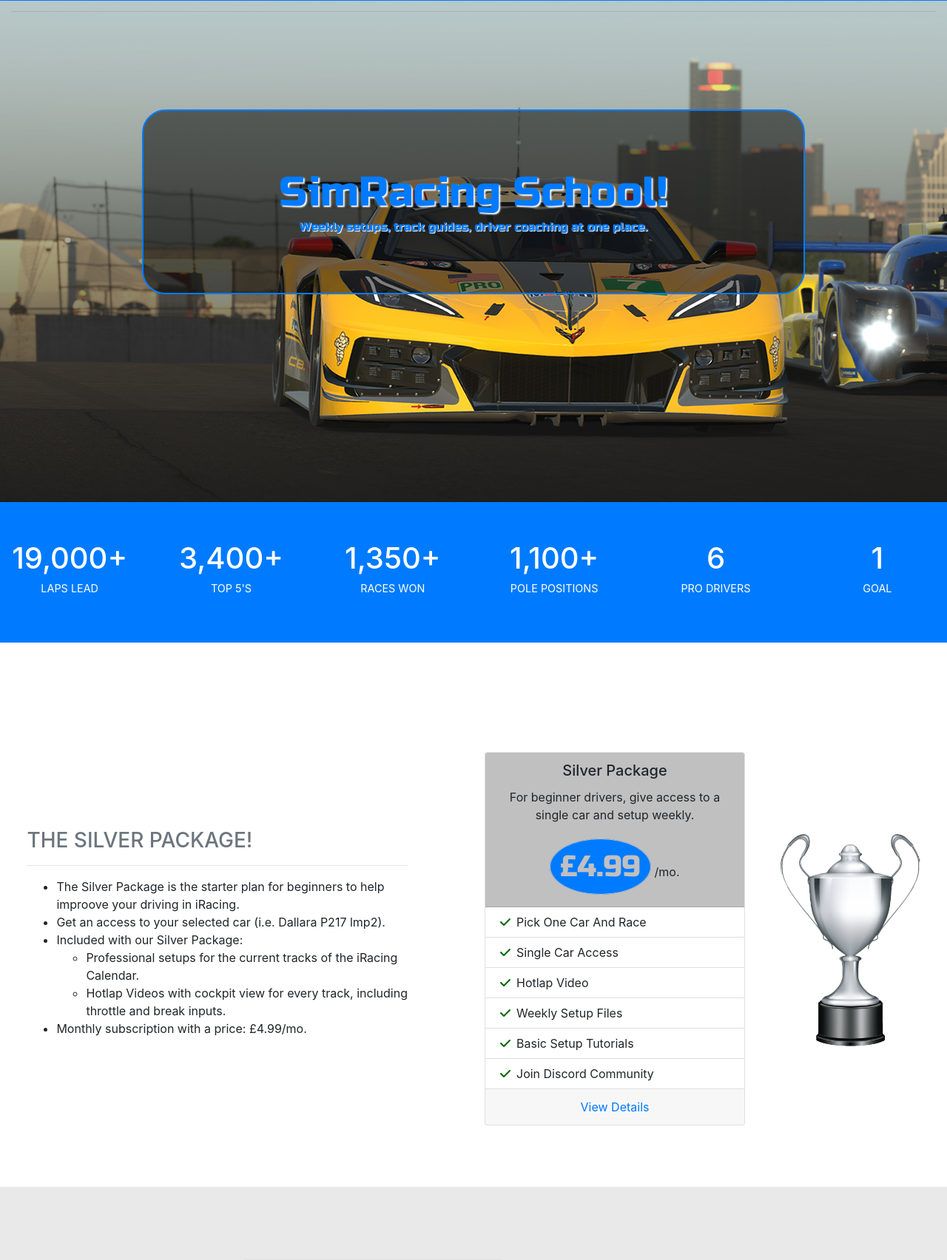
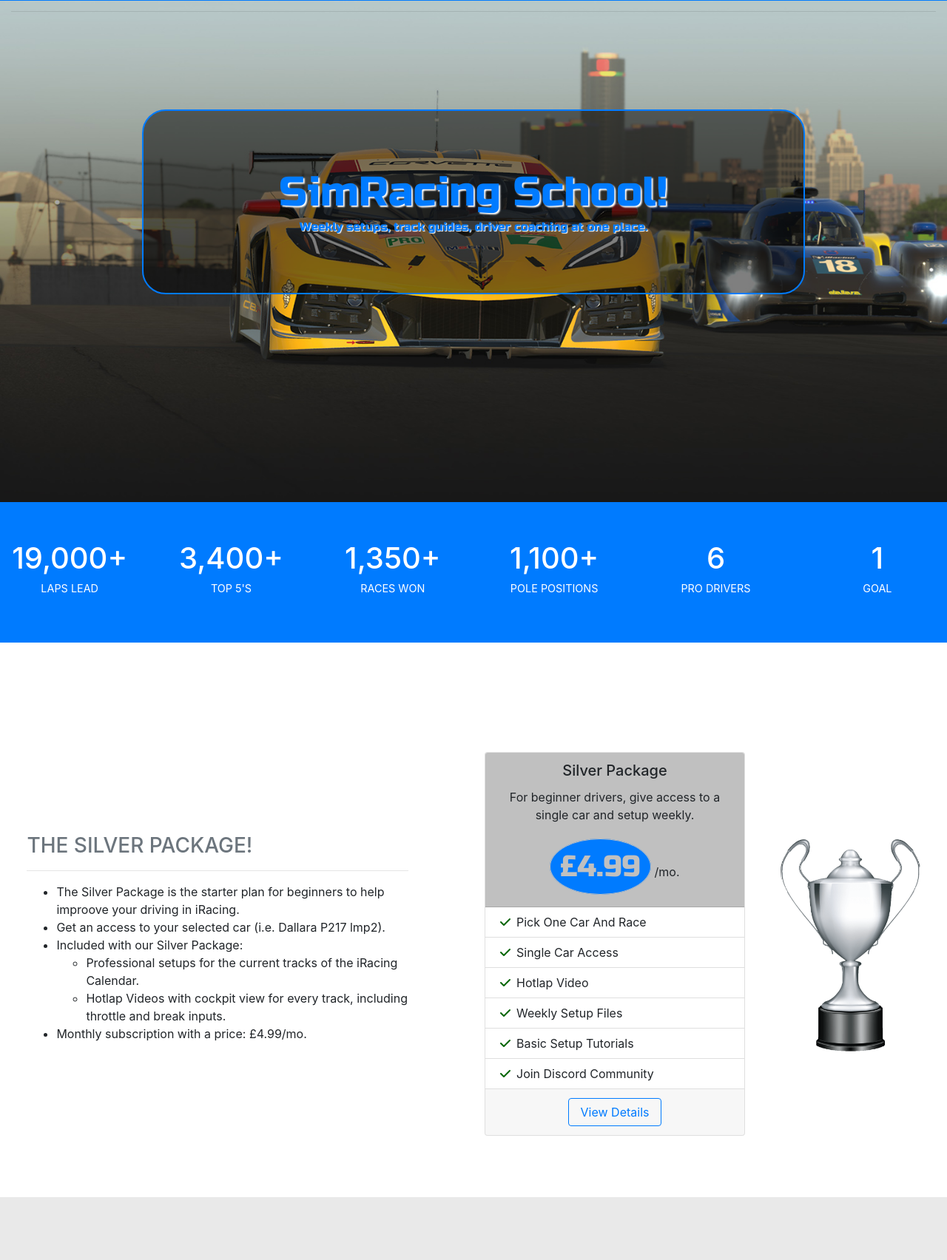
Before and after one commit to Code-Institute-Submissions/ci-ms4-simdriver-school, a Django app: page / in a window 1280 px wide. Shown: the part 127-1831 px from the top of the page at 74% size. Run offline with Django 3.2, Linux system fonts and the light colour scheme; some libraries are stand-ins or nearby versions.

Commit message:
Updated urls for anchor elements

```diff
--- a/home/templates/home/index.html
+++ b/home/templates/home/index.html
@@ -84,7 +84,7 @@
                         <li class="list-group-item pt-2 pb-2"><i class="fas fa-check text-green pr-2"></i>Join Discord Community</li>
                     </ul>
                     <div class="card-footer text-center">
-                        <a href="#">View Details</a>
+                        <a href="{% url 'packages' %}" class="btn btn-outline-primary px-3">View Details</a>
                     </div>
                 </div>
             </div>
@@ -119,7 +119,7 @@
                         <li class="list-group-item pt-2 pb-2"><i class="fas fa-check text-green pr-2"></i>Software and Setup Tutorials</li>
                     </ul>
                     <div class="card-footer text-center">
-                        <a href="#">View Details</a>
+                        <a href="{% url 'packages' %}" class="btn btn-outline-primary px-3">View Details</a>
                     </div>
                 </div>
             </div>
@@ -230,7 +230,7 @@
                 </h3>
             </div>
             <div class="col-sm-12 col-md-4 text-sm-center">
-                <a href="#" class="btn btn-outline-light" role="button">Join Us Now!</a>
+                <a href="{% url 'packages' %}" class="btn btn-outline-light" role="button">Join Us Now!</a>
             </div>
         </div>
     </div>
@@ -256,8 +256,9 @@
             mainWrap.css('transition-timing-function', 'ease-in-out');
             mainWrap.css('transition', '3s');
         }
-        setInterval(nextBackground, 12000);
+        setInterval(nextBackground, 9500);
 
         mainWrap.css('background', backgrounds[0]);
+        mainWrap.css('background-size', 'cover');
     </script>
 {% endblock %}
--- a/products/templates/products/products.html
+++ b/products/templates/products/products.html
@@ -44,7 +44,7 @@
                             </div>
                             <div class="col-md-7 my-auto">
                                 <span class="font-weight-bold">{{ product.name }}</span><br>
-                                <small>Series: {{ product.description }}</small>
+                                <small>iRacing Series: {{ product.description }}</small>
                             </div>
                             <div class="col-md-1 my-auto">
                                 <a href="{% url 'product_details' product.id %}" class="btn btn-outline-primary">
--- a/templates/packages.html
+++ b/templates/packages.html
@@ -34,7 +34,7 @@
                         <li class="list-group-item pt-2 pb-2"><i class="fas fa-check text-green pr-2"></i>Join Discord Community</li>
                     </ul>
                     <div class="card-footer text-center">
-                        <a href="{% url 'products' %}" class="btn btn-outline-primary">Choose Your Car</a>
+                        <a href="{% url 'products' %}" class="btn btn-outline-primary px-3">Choose Your Car</a>
                     </div>
                 </div>
             </div>
```
